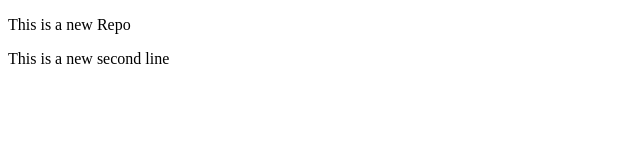
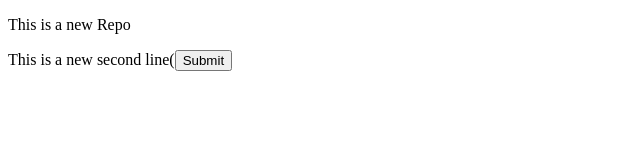
Before and after one commit to Syed4Coding/localrepo, a plain HTML site: page index.html in a window 1280 px wide. Shown: the whole page, without its empty margins (0-640 px from the left). Drawn offline with Linux system fonts and the light colour scheme.

Commit message:
added button

```diff
--- a/index.html
+++ b/index.html
@@ -7,7 +7,7 @@
 </head>
 <body>
     <p>This is a new Repo</p>
-    <p>This is a new second line</p>
+    <p>This is a new second line(<button>Submit</button></p>
 
 </body>
 </html>
```
